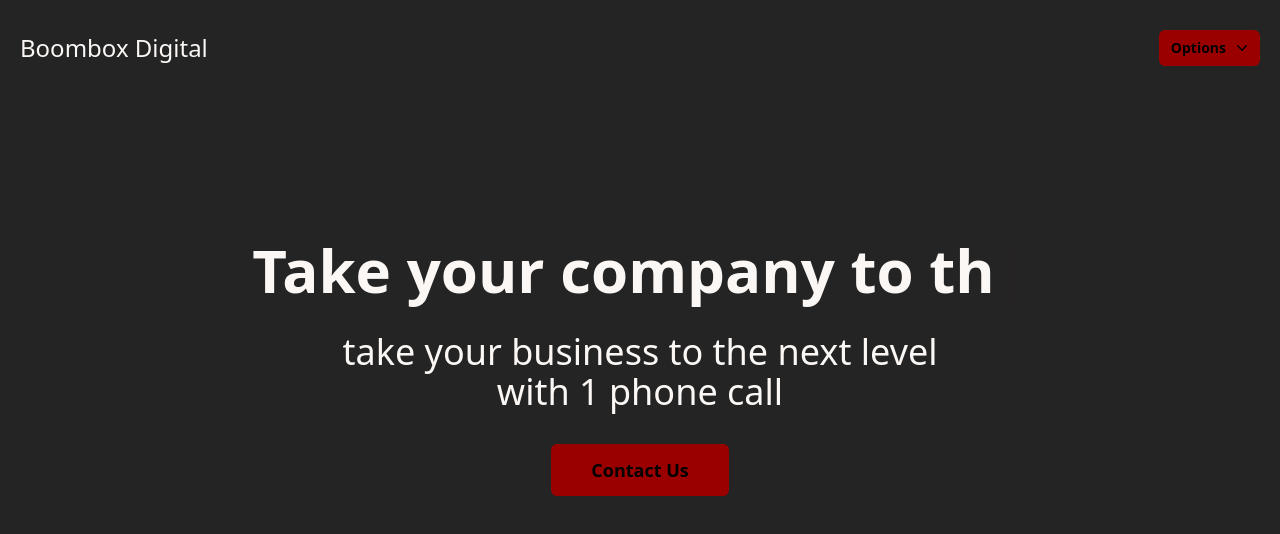
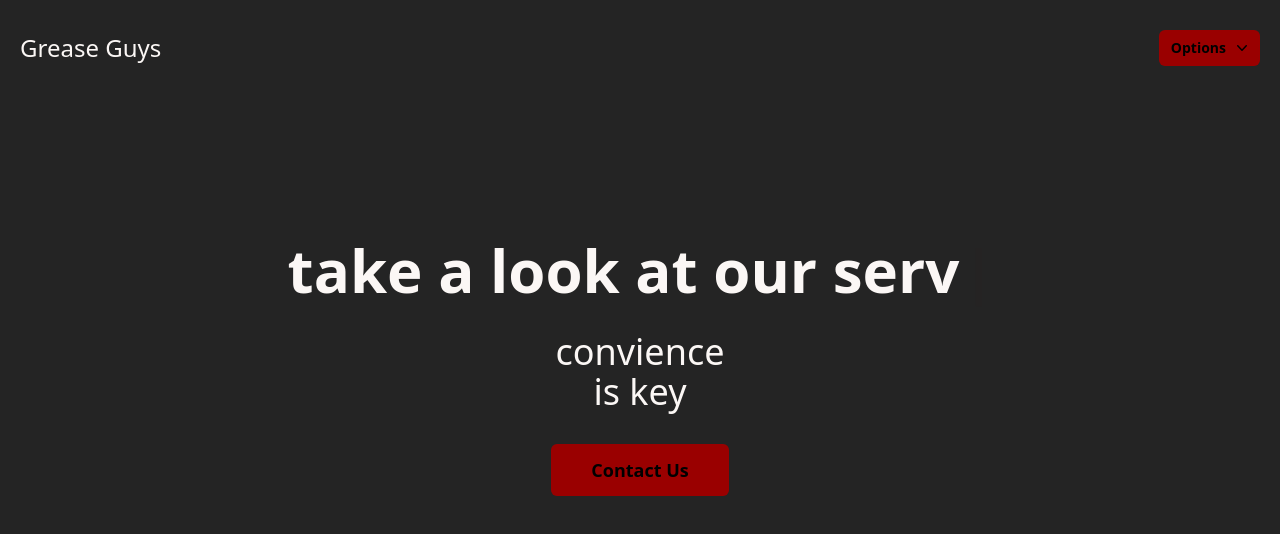
Before and after one commit to nathanpare/speedyscript-basic, a Next.js app: page / in a window 1280 px wide. Shown: the top 534 px of the page. Built offline with nearby package versions, Linux system fonts and the light colour scheme.

Commit message:
renaming

```diff
--- a/components/Dropdown.js
+++ b/components/Dropdown.js
@@ -48,14 +48,14 @@ export default function Example() {
             <Menu.Item>
               {({ active }) => (
                 <a
-                  onClick={() => router.push("/aboutme")}
+                  onClick={() => router.push("/about")}
                   href="#"
                   className={classNames(
                     active ? 'bg-gray-100 text-black' : 'text-black',
                     'block px-4 py-2 text-sm'
                   )}
                 >
-                  About Me
+                  About Us
                 </a>
               )}
             </Menu.Item>
--- a/components/Header.js
+++ b/components/Header.js
@@ -10,7 +10,7 @@ const Header = () => {
      items-center px-5'>
       <p onClick={() => router.push("/")}
         className='text-2xl md:text-xl lg:text-2xl cursor-pointer
-       text-[rgb(251,247,245)]'>Boombox Digital</p>
+       text-[rgb(251,247,245)]'>Grease Guys</p>
       <Dropdown />
     </div>
   );
--- a/pages/contact.js
+++ b/pages/contact.js
@@ -74,7 +74,7 @@ const Contact = () => {
         <textarea
           {...register("message", { required: true })}
           className='contactInput'
-          placeholder='Message'
+          placeholder='Tell us your vehicles Year, Make and Model'
           minLength="1"
           maxLength="1500"
         />
--- a/pages/index.js
+++ b/pages/index.js
@@ -9,13 +9,13 @@ export default function Home() {
   const router = useRouter();
 
   const handleDone = () => {
-    console.log(`Done after 4 loops!`);
+    console.log(`Done after 3 loops!`);
   }
 
   return (
     <div>
       <Head>
-        <title>Portfolio</title>
+        <title>Grease Guys</title>
         <meta name="description" content="Generated by create next app" />
         <meta name="viewport" content="width=device-width, initial-scale=1" />
         <link rel="icon" href="/favicon.ico" />
@@ -28,9 +28,9 @@ export default function Home() {
           <div className='text-3xl sm:text-4xl font-semibold md:text-5xl
            lg:text-6xl'>
             <Typewriter
-              words={['Welcome to our website!', 'Take your company to the next level!',
-                'See how we can be an asset for you!', "Send us an email!"]}
-              loop={4}
+              words={['Welcome to our website!', 'take a look at our services!',
+               "Send us an email!"]}
+              loop={3}
               typeSpeed={70}
               deleteSpeed={50}
               delaySpeed={1000}
@@ -56,7 +56,7 @@ export default function Home() {
                 delay: 3.5,
                 duration: 1
               }}>
-              <p>take your business to the next level</p>
+              <p>convience</p>
             </motion.div>
 
             <motion.div
@@ -74,7 +74,7 @@ export default function Home() {
                 delay: 3.5,
                 duration: 1,
               }}>
-              <p>with 1 phone call</p>
+              <p>is key</p>
             </motion.div>
           </div>
 
```
Also changed, not shown: pages/about.js (renamed from pages/aboutme.js).
